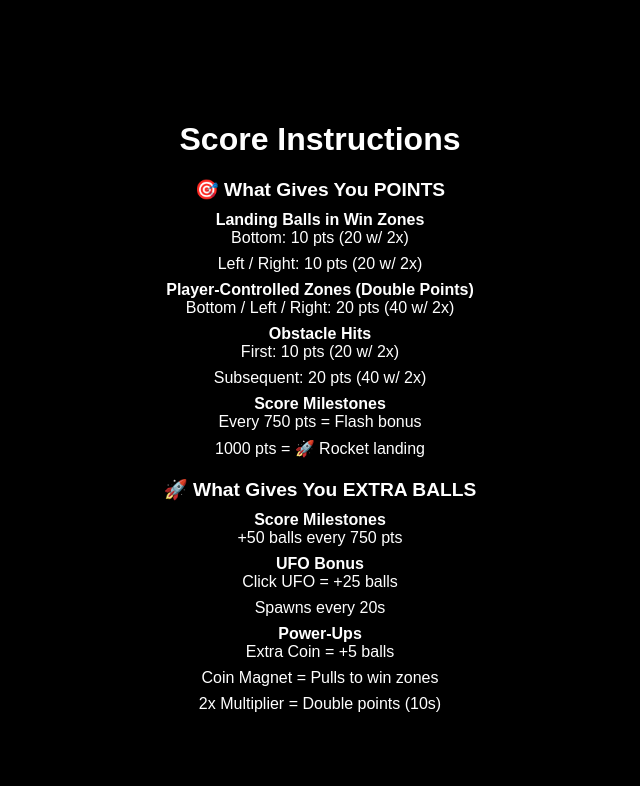
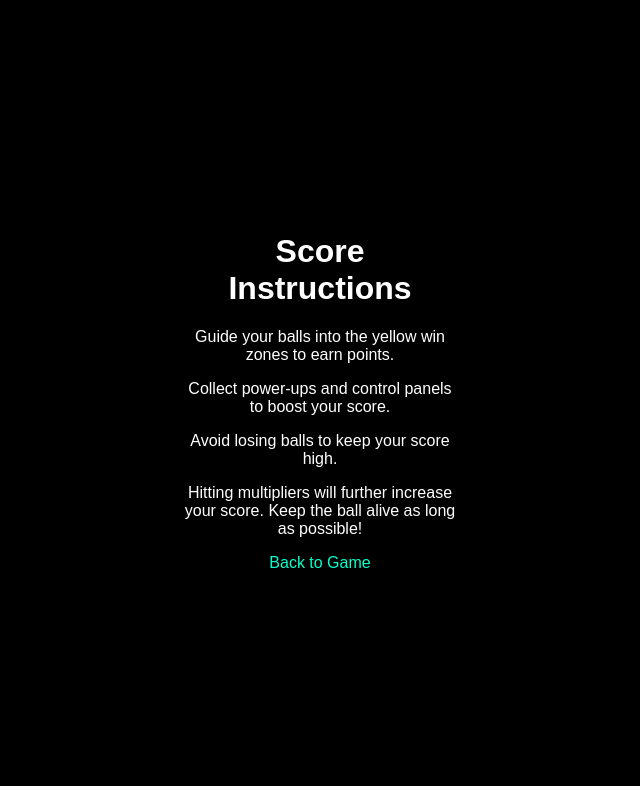
Before and after one commit to xak1234/transender-main, a website: page public/scores.html in a window 1280 px wide. Shown: the whole page, without its empty margins (320-960 px from the left). Drawn offline with Linux system fonts and the light colour scheme.

Commit message:
Revert "Improve points info page"

```diff
--- a/public/scores.html
+++ b/public/scores.html
@@ -18,28 +18,12 @@
         }
         #container {
             width: 90vw;
-            max-width: 500px;
+            max-width: 320px;
             max-height: 80vh;
             overflow-y: auto;
             padding: 20px;
             box-sizing: border-box;
             text-align: center;
-        }
-        h1 {
-            margin-bottom: 15px;
-        }
-        h2 {
-            font-size: 1.2rem;
-            margin-top: 20px;
-            margin-bottom: 10px;
-        }
-        ul {
-            list-style: none;
-            padding: 0;
-            margin: 0;
-        }
-        li {
-            margin-bottom: 8px;
         }
         a {
             color: #00ffcc;
@@ -50,82 +34,10 @@
 <body>
     <div id="container">
         <h1>Score Instructions</h1>
-
-        <h2>🎯 What Gives You POINTS</h2>
-        <ul>
-            <li><strong>Landing Balls in Win Zones</strong>
-                <ul>
-                    <li>Bottom: 10 pts (20 w/ 2x)</li>
-                    <li>Left / Right: 10 pts (20 w/ 2x)</li>
-                </ul>
-            </li>
-            <li><strong>Player-Controlled Zones (Double Points)</strong>
-                <ul>
-                    <li>Bottom / Left / Right: 20 pts (40 w/ 2x)</li>
-                </ul>
-            </li>
-            <li><strong>Obstacle Hits</strong>
-                <ul>
-                    <li>First: 10 pts (20 w/ 2x)</li>
-                    <li>Subsequent: 20 pts (40 w/ 2x)</li>
-                </ul>
-            </li>
-            <li><strong>Score Milestones</strong>
-                <ul>
-                    <li>Every 750 pts = Flash bonus</li>
-                    <li>1000 pts = 🚀 Rocket landing</li>
-                </ul>
-            </li>
-        </ul>
-
-        <h2>🚀 What Gives You EXTRA BALLS</h2>
-        <ul>
-            <li><strong>Score Milestones</strong>
-                <ul>
-                    <li>+50 balls every 750 pts</li>
-                </ul>
-            </li>
-            <li><strong>UFO Bonus</strong>
-                <ul>
-                    <li>Click UFO = +25 balls</li>
-                    <li>Spawns every 20s</li>
-                </ul>
-            </li>
-            <li><strong>Power-Ups</strong>
-                <ul>
-                    <li>Extra Coin = +5 balls</li>
-                    <li>Coin Magnet = Pulls to win zones</li>
-                    <li>2x Multiplier = Double points (10s)</li>
-                    <li>Super Parachute = Slows descent (10s)</li>
-                </ul>
-            </li>
-            <li><strong>Penalties</strong>
-                <ul>
-                    <li>Blue Bomb: -25 balls</li>
-                </ul>
-            </li>
-        </ul>
-
-        <h2>🎮 Game Mechanics</h2>
-        <ul>
-            <li>Start: 100 balls</li>
-            <li>Lose: When balls fall off</li>
-            <li>Game Over: 0 balls</li>
-            <li>Power-Ups: 1% spawn chance per frame, max 3</li>
-            <li>Auto-fire: After 30s idle</li>
-            <li>Zone Expansion: Win zones grow as you hit</li>
-        </ul>
-
-        <h2>💡 Tips for High Scores</h2>
-        <ul>
-            <li>Control panels for double points</li>
-            <li>Collect power-ups smartly</li>
-            <li>Click UFOs to stay alive</li>
-            <li>Avoid blue bombs</li>
-            <li>Use 2x when you're ball-rich</li>
-        </ul>
-
-        <p style="margin-top:15px;">Max scores come from managing balls + timing multipliers &amp; bonuses!</p>
+        <p>Guide your balls into the yellow win zones to earn points.</p>
+        <p>Collect power-ups and control panels to boost your score.</p>
+        <p>Avoid losing balls to keep your score high.</p>
+        <p>Hitting multipliers will further increase your score. Keep the ball alive as long as possible!</p>
         <p><a href="/">Back to Game</a></p>
     </div>
 </body>
```
